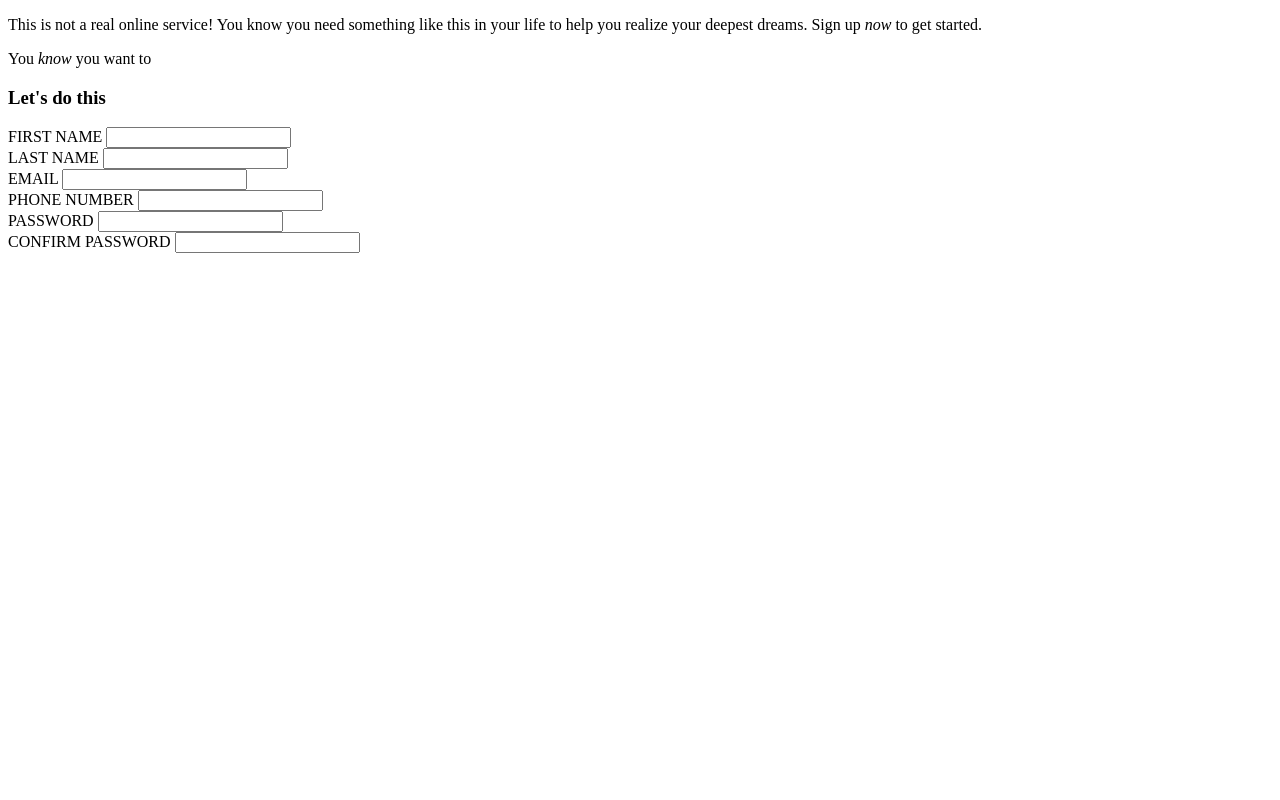
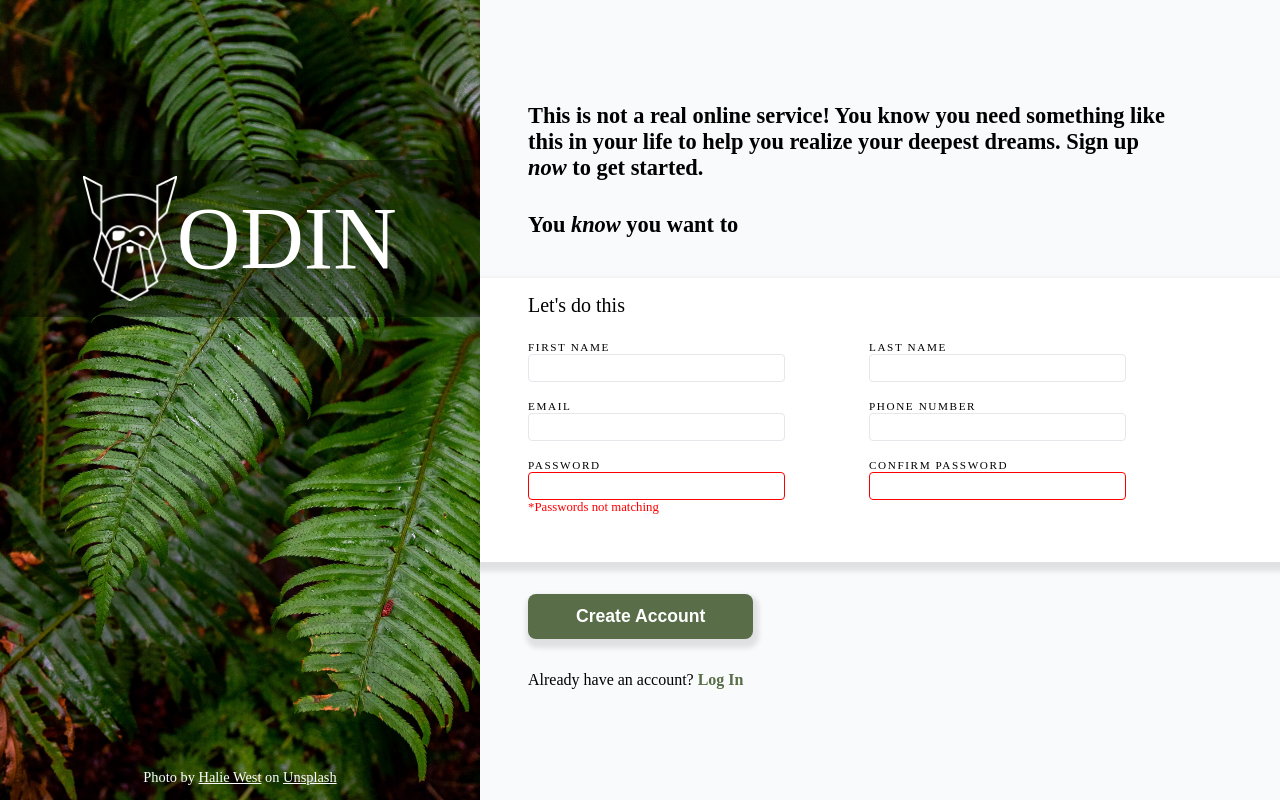
Before and after one commit to Crowlee27/sign-up-form, a plain HTML site: page index.html in a window 1280 px wide. Drawn offline with Linux system fonts and the light colour scheme.

Commit message:
sign up form

```diff
--- a/index.html
+++ b/index.html
@@ -1,54 +1,82 @@
 <!DOCTYPE html>
 <html lang="en">
   <head>
-    <meta charset="UTF-8">
-    <meta http-equiv="X-UA-Compatible" content="IE=edge">
-    <meta name="viewport" content="width=device-width, initial-scale=1.0">
-    <link rel="stylesheet" href="style.css">
+    <meta charset="UTF-8" />
+    <meta http-equiv="X-UA-Compatible" content="IE=edge" />
+    <meta name="viewport" content="width=device-width, initial-scale=1.0" />
+    <link rel="stylesheet" href="style.css" />
     <title>Sign Up Form</title>
-
-
   </head>
   <body>
+    <div class="container">
       <div class="picture-side">
-
+        <div class="logo-banner">
+          <img src="./odin-lined.png" alt="Odin Head" />
+          ODIN
+        </div>
+        <p class="credit-to">
+          Photo by
+          <a
+            href="https://unsplash.com/@haliewestphoto?utm_source=unsplash&utm_medium=referral&utm_content=creditCopyText"
+            >Halie West</a
+          >
+          on
+          <a
+            href="https://unsplash.com/?utm_source=unsplash&utm_medium=referral&utm_content=creditCopyText"
+            >Unsplash</a
+          >
+        </p>
       </div>
       <div class="text-side">
-
-    <p>This is not a real online service! You know you need something like this in your life to help you realize your deepest dreams. Sign up <em>now</em> to get started. </p>
+        <p>
+          This is not a real online service! You know you need something like
+          this in your life to help you realize your deepest dreams. Sign up
+          <em>now</em> to get started.
+        </p>
 
         <p>You <em>know</em> you want to</p>
 
         <form>
+          <div class="input-section">
             <h3>Let's do this</h3>
+            <div class="form-inputs">
+              <div class="name-div">
                 <div>
                   <label for="firstname">FIRST NAME</label>
-            <input type="text" name="firstname" id="firstname">
+                  <input type="text" name="firstname" id="firstname" />
                 </div>
                 <div>
                   <label for="lastname">LAST NAME</label>
-            <input type="text" name="lastname" id="lastname">
+                  <input type="text" name="lastname" id="lastname" />
                 </div>
+              </div>
+              <div class="contact-div">
                 <div>
                   <label for="email">EMAIL</label>
-            <input type="email" name="email" id="email">
+                  <input type="email" name="email" id="email" />
                 </div>
                 <div>
                   <label for="phonenum">PHONE NUMBER</label>
-            <input type="tel" name="phonenum" id="phonenum">
+                  <input type="tel" name="phonenum" id="phonenum" />
                 </div>
+              </div>
+              <div class="password-div">
                 <div>
                   <label for="password">PASSWORD</label>
-            <input type="password" name="password" id="password">
+                  <input class="error" type="password" name="password" id="password" />
+                  <p class="error-message">*Passwords not matching</p>
                 </div>
                 <div>
                   <label for="confirmpass">CONFIRM PASSWORD</label>
-            <input type="password" name="confirmpass" id="confirmpass">
+                  <input class="error" type="password" name="confirmpass" id="confirmpass" />
                 </div>
+              </div>
+            </div>
+          </div>
+          <button class="CAButton" type="submit">Create Account</button>
         </form>
-
-
+        <p class="account">Already have an account? <a href="login">Log In</a></p>
       </div>
-
+    </div>
   </body>
 </html>
--- a/style.css
+++ b/style.css
@@ -1 +1,157 @@
-@import url('https://fonts.googleapis.com/css2?family=Libre+Baskerville&display=swap');
+
+
+:root {
+    --left-space: 48px;
+}
+
+body {
+    margin: 0;
+}
+
+.container {
+    min-height: 100vh;
+    display: flex;
+}
+
+.picture-side{
+    background-image: url("./halie-west-25xggax4bSA-unsplash.jpg") ;
+    background-size: cover;
+    background-position: center center;
+    flex: 3;
+    display: flex;
+    flex-direction: column;
+    justify-content: space-between;
+    color: white;
+    text-align: center;
+}
+
+a {
+    color: white;
+}
+
+.logo-banner{
+    display: flex;
+    justify-content: center;
+    align-items: center;
+    font-size: 5.5rem;
+    margin-top: 20vh;
+    padding: 16px 0;
+    background-color: rgba(0, 0, 0, 0.4);
+}
+
+.logo-banner img {
+    height: 125px;
+}
+
+
+
+.credit-to {
+    font-size: 0.9rem;
+}
+
+
+.text-side {
+    display: flex;
+    flex: 5;
+    background-color: #f9fafb;
+    flex-direction: column;
+    justify-content: center;
+}
+
+.text-side > p {
+    font-size: 1.4rem;
+    margin-left: var(--left-space);
+    font-weight: bold;
+    max-width: 80%;
+    margin-bottom: 8px;
+}
+
+.text-side p:first-child{
+    margin-top: 0;
+}
+
+.input-section {
+    color: black;
+    background-color: white;
+    margin-top: 32px;
+    padding-top: 16px;
+    padding-bottom: 16px;
+    padding-left: var(--left-space);
+    box-shadow: 0 5px 5px 4px rgba(0, 0, 0, 0.1);
+}
+
+.input-section label {
+    font-size: 0.7rem;
+    letter-spacing: 0.1rem;
+    margin-bottom: 1px;
+}
+
+.input-section input {
+    box-sizing: border-box;
+    border: 1px solid #e5e7eb;
+    border-radius: 4px;
+    padding: 4px 8px;
+    width: 100%;
+    font-size: 1rem;
+    margin-right: 32px;
+}
+
+.input-section h3 {
+    font-size: 1.25rem;
+    font-weight: 400;
+    margin-top: 0;
+    margin-bottom: 24px;
+}
+
+.form-inputs > div {
+    display: flex;
+    flex-wrap: wrap;
+    column-gap: 84px;
+    row-gap: 18px;
+    margin-bottom: 18px;
+}
+
+.form-inputs label {
+    display: block;
+}
+
+input:focus {
+    border: 1px solid blue;
+    box-shadow: 2px 1px 2px 2px rgba(0, 0, 0, 0.1);
+    outline: none;
+}
+
+input.error {
+    border: 1px solid red;
+}
+.error-message {
+    margin-top: 0;
+    font-size: 0.8rem;
+    color: red;
+}
+
+.CAButton {
+    margin-left: var(--left-space);
+    margin-top: 32px;
+    border: none;
+    background-color: #596d48;
+    padding: 12px 48px;
+    border-radius: 8px;
+    box-shadow: 2px 5px 5px 4px rgba(0, 0, 0, 0.1);
+    cursor: pointer;
+    color: white;
+    font-weight: 700;
+    font-size: 1.1rem;
+}
+
+p.account {
+    font-weight: 400;
+    font-size: 1rem;
+    margin-top: 32px;
+}
+
+.account a {
+    color: #596d48;
+    font-weight: bold;
+    text-decoration: none;
+}
```
Also changed, not shown: halie-west-25xggax4bSA-unsplash.jpg (added), odin-lined.png (added). Lines whose indentation alone changed are shown as unchanged.
